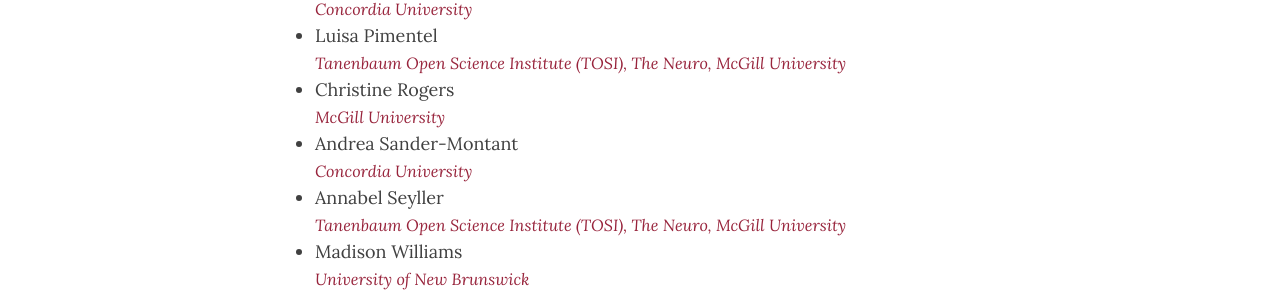
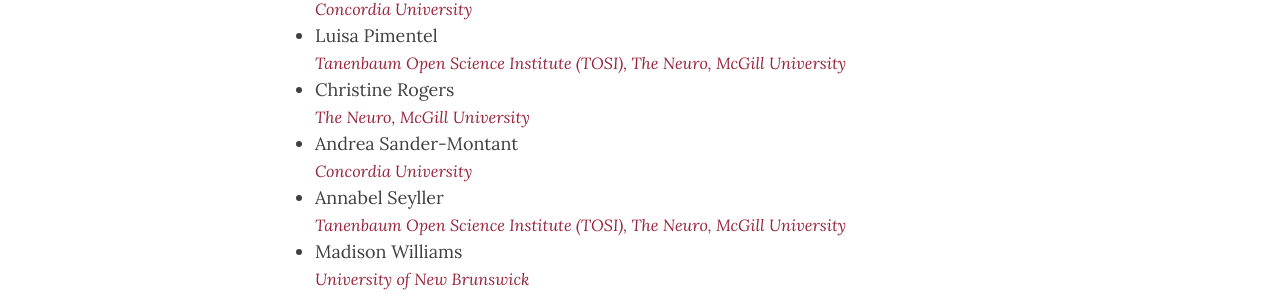
Before and after one commit to oscanada/oscanada.github.io, a Jekyll site: the page built from organizing_committee.md, in a window 1280 px wide and 900 px high, scrolled down 1337 px. Shown: the part 302-598 px from the top of the window. Built offline with Jekyll 4.4.1, drawn with Linux system fonts in a browser that asks for light colours; nearby versions of some CDN libraries; comment, search, counter and statistics services are not loaded.

Commit message:
Christine - update institution in Organizing Committee

```diff
--- a/organizing_committee.md
+++ b/organizing_committee.md
@@ -57,7 +57,7 @@
 - Luisa Pimentel
   <span style="font-size: 0.9em; color: #98243c;"><i>Tanenbaum Open Science Institute (TOSI), The Neuro, McGill University</i></span>
 - Christine Rogers
-  <span style="font-size: 0.9em; color: #98243c;"><i>McGill University</i></span>
+  <span style="font-size: 0.9em; color: #98243c;"><i>The Neuro, McGill University</i></span>
 - Andrea Sander-Montant
   <span style="font-size: 0.9em; color: #98243c;"><i>Concordia University</i></span>
 - Annabel Seyller
```
